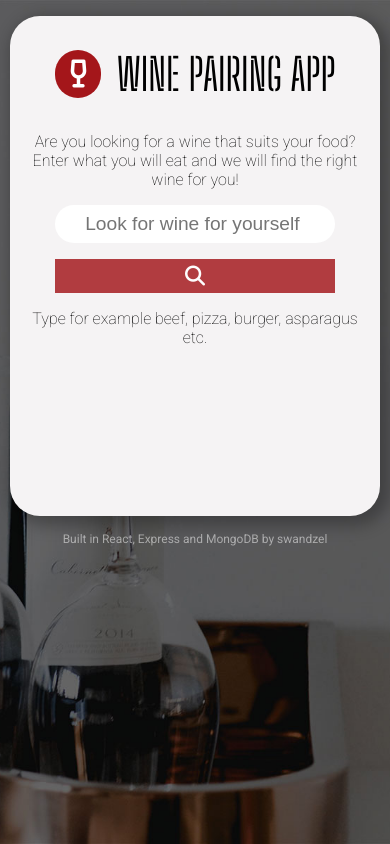
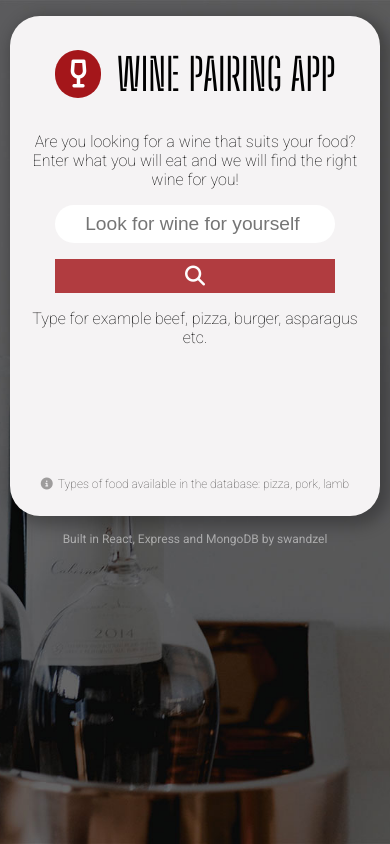
Before and after one commit to swandzel/wine-pairing-app, a React (Create React App) app: page / in a window 390 px wide. Built offline with nearby package versions, Linux system fonts and the light colour scheme; the HTML template or start-up script is replaced by a standard one.

Commit message:
style fixes

```diff
--- a/package.json
+++ b/package.json
@@ -10,7 +10,7 @@
     "framer-motion": "^4.1.17",
     "react": "^18.2.0",
     "react-dom": "^18.2.0",
-    "react-scripts": "4.0.3",
+    "react-scripts": "^5.0.1",
     "web-vitals": "^1.1.2"
   },
   "scripts": {
--- a/src/App.css
+++ b/src/App.css
@@ -14,7 +14,6 @@
   box-shadow: 5px 5px 15px 5px rgba(0, 0, 0, 0.27);
   padding: 2rem 0rem;
   margin-top: 1rem;
-  opacity: 0.95;
   min-height: 500px;
 }
 
@@ -37,6 +36,17 @@
   padding-top: 1rem;
 }
 
+.how-it-works {
+  text-align: center;
+  margin-top: 150px;
+  color: rgb(73, 71, 71);
+}
+
+.how-it-works p i {
+  margin-right: 10px;
+  opacity: 0.5;
+}
+
 @media screen and (max-width: 916px) {
   .App {
     width: 96vw;
@@ -47,11 +57,23 @@
   .container {
     padding: 0 2rem;
   }
+
+  .how-it-works {
+    margin-top: 130px;
+  }
 }
 
 @media screen and (max-width: 450px) {
   .container {
     padding: 0 1.8rem;
+  }
+
+  .how-it-works {
+    font-size: 0.75rem;
+  }
+
+  .how-it-works p i {
+    margin-right: 5px;
   }
 }
 
--- a/src/App.js
+++ b/src/App.js
@@ -10,7 +10,7 @@ import { motion, AnimatePresence } from "framer-motion";
 import { fadeAnimation, containerAnimation } from "./utils/framer-animations";
 import callAPI from "./utils/callAPI";
 
-function App() {
+const App = () => {
   const [query, setQuery] = useState("");
   const [wine, setWine] = useState(null);
   const [food, setFood] = useState(
@@ -93,12 +93,25 @@ function App() {
                 <Wine productMatches={wine.productMatches} />
               </motion.div>
             )}
+            {!wine && (
+              <motion.div
+                initial={hidden}
+                animate={visible}
+                exit={exit}
+                className="how-it-works"
+              >
+                <p>
+                  <i className="fas fa-info-circle"></i>
+                  Types of food available in the database: pizza, pork, lamb
+                </p>
+              </motion.div>
+            )}
           </div>
         </motion.div>
       </AnimatePresence>
       <Footer />
     </>
   );
-}
+};
 
 export default App;
--- a/src/components/Grapes/Grapes.css
+++ b/src/components/Grapes/Grapes.css
@@ -6,7 +6,8 @@
 }
 
 .description {
-  padding-bottom: 1rem;
+  padding: 1rem 0;
+  white-space: pre-line;
 }
 
 .grape {
--- a/src/index.css
+++ b/src/index.css
@@ -13,6 +13,7 @@ body {
   background-position: top;
   background-size: cover;
   background-repeat: no-repeat;
+  padding-left: calc(100vw - 100%);
 }
 
 /* @media screen and (max-width: 600px) {
```
Also changed, not shown: 1 other file (tests, documents, lock files or other folders).
